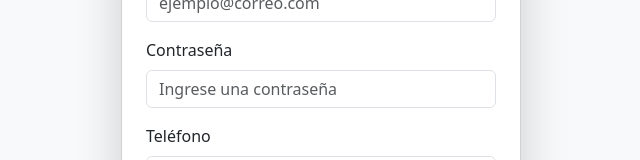
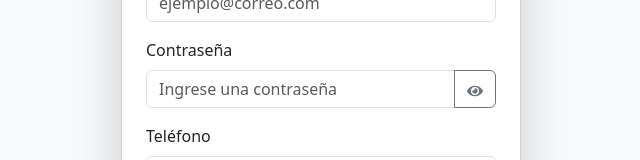
Before and after one commit to antonifarinango/sistemaReservasFrond, a React (Vite) app: page /registro in a window 1280 px wide. Shown: the part 352-512 px from the top of the page, without its empty margins (319-959 px from the left). Built offline with nearby package versions, Linux system fonts and the light colour scheme.

Commit message:
Guardar Contraseña en Google

```diff
--- a/src/views/Mesas.jsx
+++ b/src/views/Mesas.jsx
@@ -273,9 +273,9 @@
                 </label>
                 <input
                   value={numeroMesa}
+                  onChange={(e) => setNumeroMesa(e.target.value)}
                   type="text"
                   className="form-control"
-                  disabled
                 />
 
                 <label className="text-primary fw-bolder">
--- a/src/views/Registro.jsx
+++ b/src/views/Registro.jsx
@@ -1,6 +1,7 @@
-import React, { useState} from "react";
+import React, { useState } from "react";
 
-
+//ICONOS
+import { FaEye, FaEyeSlash } from "react-icons/fa";
 //SERVICIOS
 import { postRegistrarUsuario } from "../service/loginService";
 
@@ -34,6 +35,9 @@
 
     };
 
+
+    const [showPassword, setShowPassword] = useState(false);
+
     return (
         <div className="d-flex justify-content-center align-items-center vh-100 bg-light">
             <div
@@ -66,6 +70,7 @@
                             name="email"
                             value={formData.email}
                             onChange={handleChange}
+                            autocomplete="username"
                             placeholder="ejemplo@correo.com"
                             required
                         />
@@ -74,15 +79,25 @@
                     {/* Contraseña */}
                     <div className="mb-3">
                         <label className="form-label">Contraseña</label>
+                        <div className="input-group">
                             <input
-                            type="password"
+                                type={showPassword ? "text" : "password"}
                                 className="form-control"
                                 name="password"
                                 value={formData.password}
                                 onChange={handleChange}
+                                autoComplete="new-password"
                                 placeholder="Ingrese una contraseña"
                                 required
                             />
+                            <button
+                                type="button"
+                                className="btn btn-outline-secondary"
+                                onClick={() => setShowPassword(!showPassword)}
+                            >
+                                {showPassword ? <FaEyeSlash /> : <FaEye />}
+                            </button>
+                        </div>
                     </div>
 
                     {/* Confirmar Contraseña */}
--- a/src/views/ReservaPasoAPaso.jsx
+++ b/src/views/ReservaPasoAPaso.jsx
@@ -5,7 +5,6 @@
 
 //ICONOS
 import { FaEye, FaEyeSlash } from "react-icons/fa";
-import { FaPhone } from "react-icons/fa";
 //SERVICIOS
 import { loggearse } from "../service/loginService";
 import { getHorario } from "../service/disponibilidad";
@@ -231,6 +230,7 @@
                     className="form-control"
                     placeholder="ejemplo@correo.com"
                     value={email}
+                    autocomplete="username"
                     onChange={(e) => setEmail(e.target.value)}
                     required
                   />
@@ -241,6 +241,7 @@
                     type={mostrarPass ? "text" : "password"}
                     className="form-control"
                     placeholder="********"
+                    autocomplete="current-password"
                     value={pass}
                     onChange={(e) => setPass(e.target.value)}
                     required
@@ -251,7 +252,8 @@
                       onClick={() => setMostrarPass(!mostrarPass)}
                     >
                       {mostrarPass ? <FaEyeSlash /> : <FaEye />}
-                    </button></div>
+                    </button>
+                </div>
 
                 </div>
                 <div className="d-grid">
```
Lines whose indentation alone changed are shown as unchanged.
